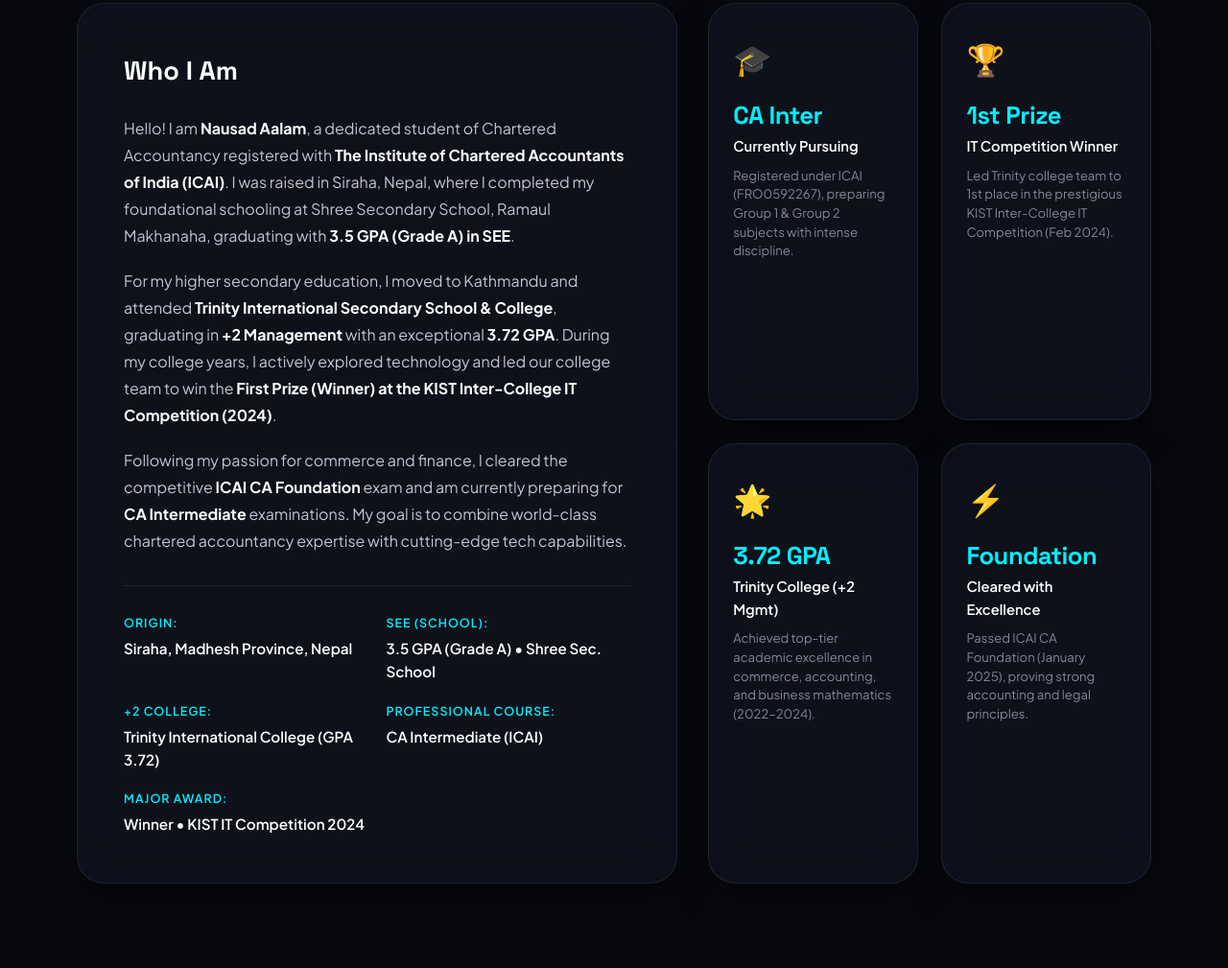
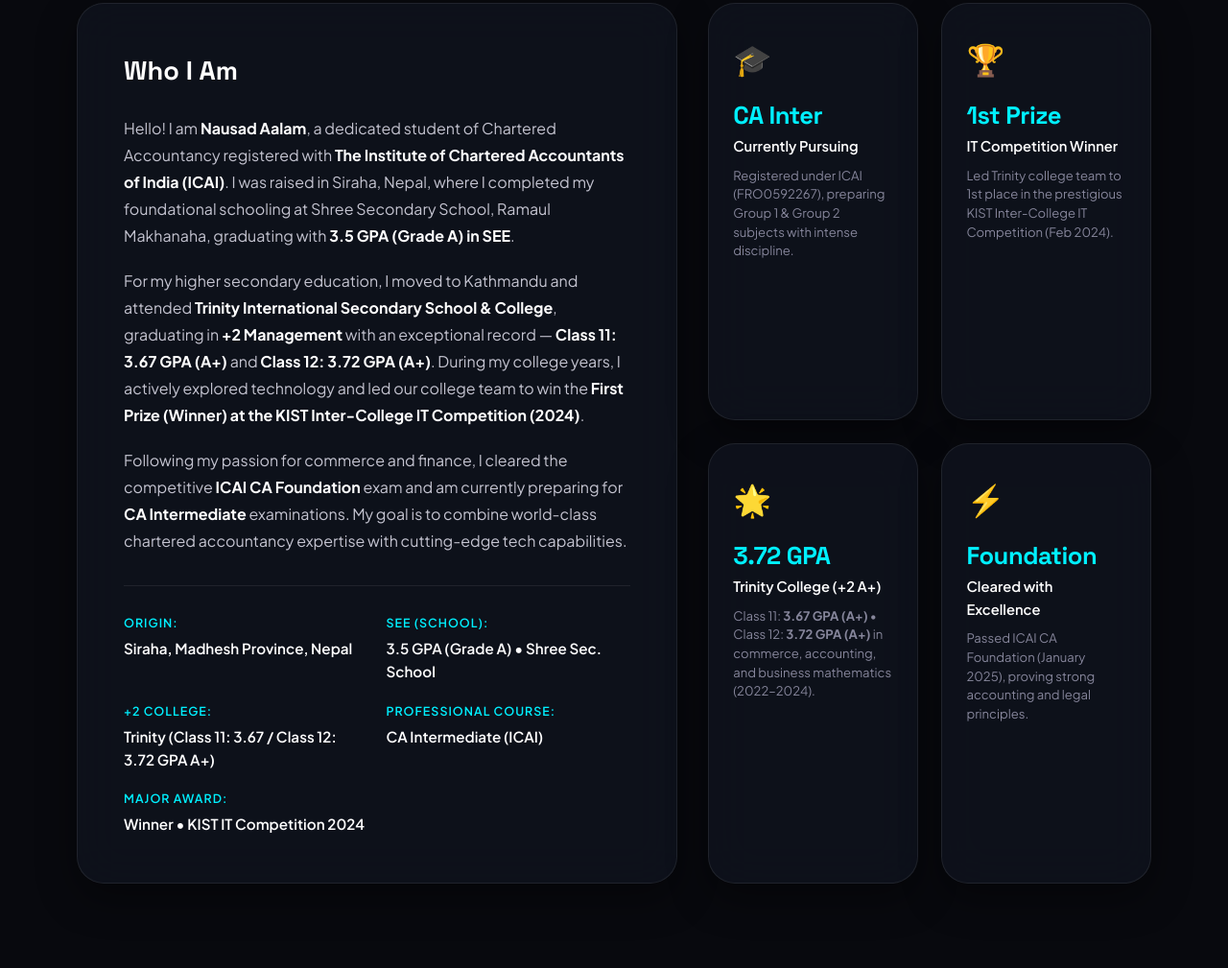
Before and after one commit to nausad24/Nausadaalam_web, a plain HTML site: page index.html in a window 1280 px wide. Shown: the part 1131-2140 px from the top of the page at 96% size. Drawn offline with Linux system fonts and the light colour scheme; animation ran at ten frames a second.

Commit message:
Add Class 11 (3.67 GPA A+) and Class 12 (3.72 GPA A+) Trinity academic records

```diff
--- a/index.html
+++ b/index.html
@@ -88,7 +88,7 @@
         </h1>
 
         <p class="role-tagline">
-          Pursuing <strong>CA Intermediate (ICAI)</strong> &bull; +2 Management from <strong>Trinity International College (GPA 3.72)</strong> &bull; SEE <strong>3.5 GPA (A)</strong> &bull; Winner of <strong>KIST Inter-College IT Competition</strong>.
+          Pursuing <strong>CA Intermediate (ICAI)</strong> &bull; +2 Management from <strong>Trinity College (Class 11: 3.67 / Class 12: 3.72 GPA A+)</strong> &bull; SEE <strong>3.5 GPA (A)</strong> &bull; Winner of <strong>KIST IT Competition</strong>.
         </p>
 
         <p class="sub-caption">
@@ -139,7 +139,7 @@
             Hello! I am <strong>Nausad Aalam</strong>, a dedicated student of Chartered Accountancy registered with <strong>The Institute of Chartered Accountants of India (ICAI)</strong>. I was raised in Siraha, Nepal, where I completed my foundational schooling at Shree Secondary School, Ramaul Makhanaha, graduating with <strong>3.5 GPA (Grade A) in SEE</strong>.
           </p>
           <p class="bio-text">
-            For my higher secondary education, I moved to Kathmandu and attended <strong>Trinity International Secondary School &amp; College</strong>, graduating in <strong>+2 Management</strong> with an exceptional <strong>3.72 GPA</strong>. During my college years, I actively explored technology and led our college team to win the <strong>First Prize (Winner) at the KIST Inter-College IT Competition (2024)</strong>.
+            For my higher secondary education, I moved to Kathmandu and attended <strong>Trinity International Secondary School &amp; College</strong>, graduating in <strong>+2 Management</strong> with an exceptional record — <strong>Class 11: 3.67 GPA (A+)</strong> and <strong>Class 12: 3.72 GPA (A+)</strong>. During my college years, I actively explored technology and led our college team to win the <strong>First Prize (Winner) at the KIST Inter-College IT Competition (2024)</strong>.
           </p>
           <p class="bio-text">
             Following my passion for commerce and finance, I cleared the competitive <strong>ICAI CA Foundation</strong> exam and am currently preparing for <strong>CA Intermediate</strong> examinations. My goal is to combine world-class chartered accountancy expertise with cutting-edge tech capabilities.
@@ -156,7 +156,7 @@
             </div>
             <div class="fact-item">
               <span class="fact-label">+2 College:</span>
-              <span class="fact-val">Trinity International College (GPA 3.72)</span>
+              <span class="fact-val">Trinity (Class 11: 3.67 / Class 12: 3.72 GPA A+)</span>
             </div>
             <div class="fact-item">
               <span class="fact-label">Professional Course:</span>
@@ -187,8 +187,8 @@
           <div class="metric-card glass-panel">
             <div class="metric-icon">🌟</div>
             <div class="metric-value">3.72 GPA</div>
-            <div class="metric-label">Trinity College (+2 Mgmt)</div>
-            <p class="metric-desc">Achieved top-tier academic excellence in commerce, accounting, and business mathematics (2022&ndash;2024).</p>
+            <div class="metric-label">Trinity College (+2 A+)</div>
+            <p class="metric-desc">Class 11: <strong>3.67 GPA (A+)</strong> &bull; Class 12: <strong>3.72 GPA (A+)</strong> in commerce, accounting, and business mathematics (2022&ndash;2024).</p>
           </div>
 
           <div class="metric-card glass-panel">
@@ -256,15 +256,15 @@
             <span class="dot-inner"></span>
           </div>
           <div class="timeline-card glass-panel">
-            <div class="card-badge success-badge">GPA 3.72 &bull; 1st Prize IT Winner</div>
+            <div class="card-badge success-badge">Class 11: 3.67 GPA (A+) &bull; Class 12: 3.72 GPA (A+)</div>
             <span class="timeline-date">2022 &mdash; 2024 (2079 &mdash; 2081 BS)</span>
-            <h3 class="timeline-role">+2 Higher Secondary Education &bull; Management &amp; Commerce</h3>
+            <h3 class="timeline-role">+2 Higher Secondary Education &bull; Management (A+ Honors)</h3>
             <h4 class="timeline-inst">Trinity International Secondary School &amp; College, Dillibazar, Kathmandu, Nepal</h4>
             <p class="timeline-desc">
-              Graduated with an outstanding <strong>3.72 GPA</strong> in +2 Management under the National Examination Board (NEB).
+              Graduated with consistent top-tier academic distinction in +2 Management under the National Examination Board (NEB) — achieving <strong>3.67 GPA (Grade A+) in Class 11</strong> and <strong>3.72 GPA (Grade A+) in Class 12</strong>.
             </p>
             <ul class="timeline-points">
-              <li><strong>Academic Excellence:</strong> Specialized in Accountancy, Economics, Business Studies, and Commercial Mathematics.</li>
+              <li><strong>Academic Excellence:</strong> Class 11: <strong>3.67 GPA (A+)</strong> &bull; Class 12: <strong>3.72 GPA (A+)</strong>, specializing in Accountancy, Economics, Business Studies, and Commercial Mathematics.</li>
               <li><strong>First Prize Winner:</strong> Led the Trinity college team to victory at the <strong>KIST Inter-College IT Competition (February 2024)</strong>.</li>
               <li><strong>Second Position:</strong> Secured 2nd Place at the <strong>Trinity Intra-College IT Exhibition-cum-Competition (January 2024)</strong>.</li>
               <li><strong>Public Speaking Leadership:</strong> Completed the 4-Day Public Speaking Masterclass with Saunak Bhatta at Ambition Guru.</li>
@@ -357,18 +357,18 @@
               <div class="project-icon-box">📊</div>
               <div class="sub-project-meta">
                 <span class="sub-badge academic-badge">Academic Honor</span>
-                <h4 class="sub-project-title">Trinity College Record &bull; GPA 3.72</h4>
+                <h4 class="sub-project-title">Trinity College Record &bull; A+ Honors</h4>
               </div>
             </div>
             <p class="sub-project-desc">
-              Officially completed higher secondary school (+2 Management) with an outstanding <strong>3.72 GPA</strong>, demonstrating distinction across Accounting, Business Studies, Economics, and Commercial Mathematics.
+              Graduated higher secondary school (+2 Management) with double A+ honors: <strong>Class 11: 3.67 GPA (A+)</strong> and <strong>Class 12: 3.72 GPA (A+)</strong> under NEB, demonstrating mastery in Accounting, Business Studies, Economics, and Commercial Mathematics.
             </p>
             <div class="project-tags mini-tags">
-              <span class="tag">GPA: 3.72</span>
-              <span class="tag">Trinity International School</span>
+              <span class="tag">Class 11: 3.67 GPA (A+)</span>
+              <span class="tag">Class 12: 3.72 GPA (A+)</span>
+              <span class="tag">Trinity International College</span>
               <span class="tag">NEB Board</span>
               <span class="tag">Session 2022-2024</span>
-              <span class="tag">Commerce Honors</span>
             </div>
             <div class="sub-project-actions">
               <a href="#journey" class="btn btn-secondary btn-sm">
```
Also changed, not shown: 1 other file.
